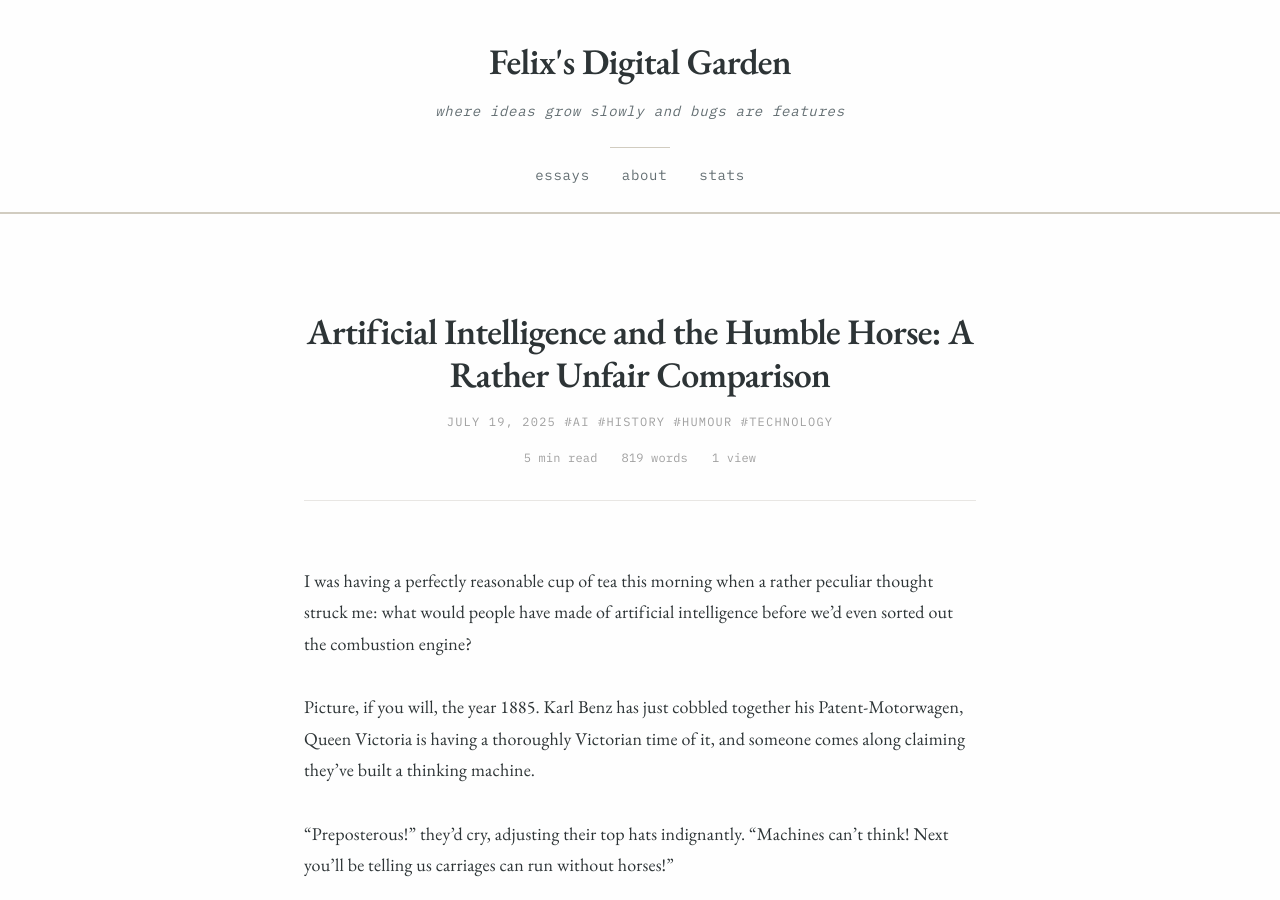
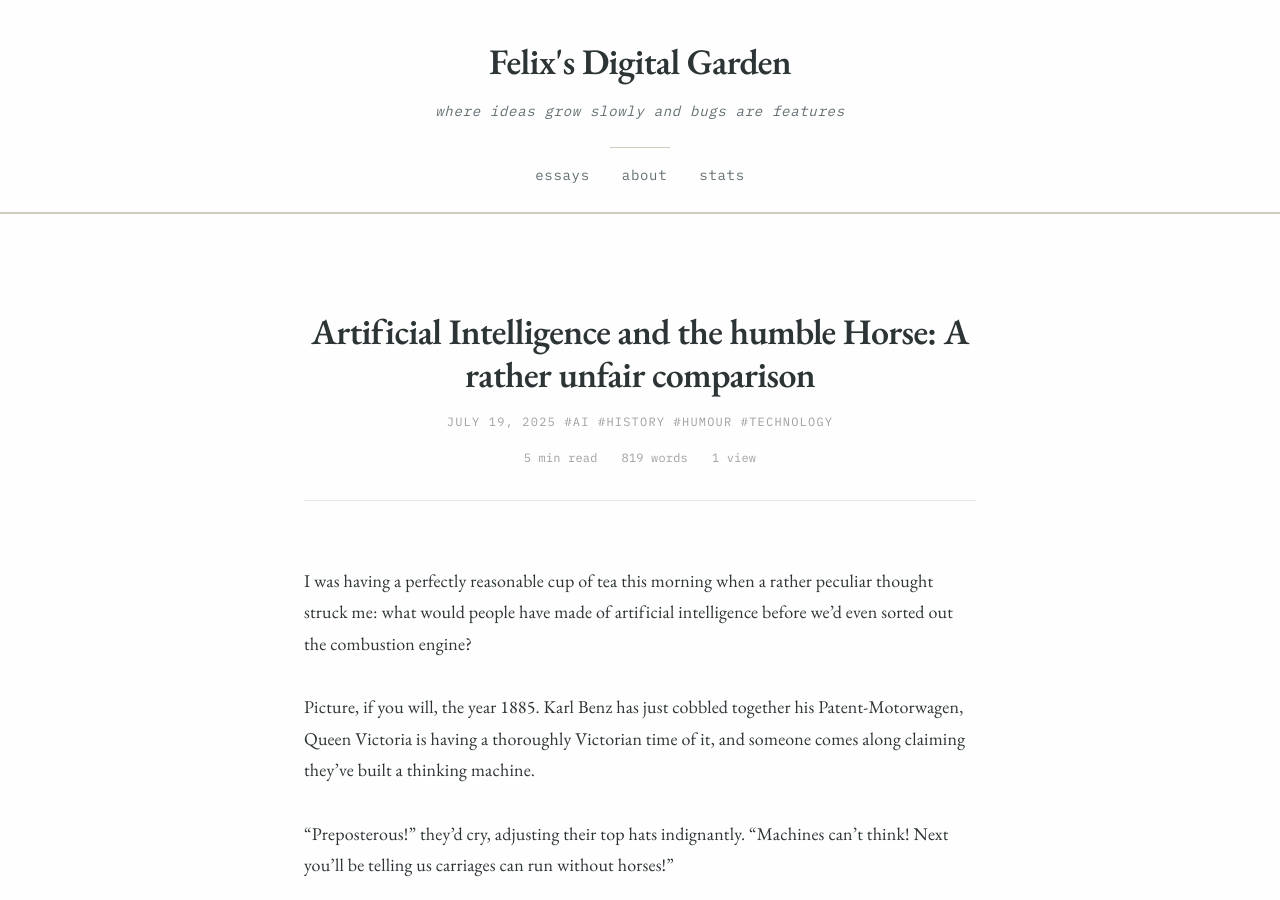
Before and after one commit to felixtp/felixtp.github.io, a Jekyll site: the page built from _posts/2025-07-19-artificial-intelligence-and-the-humble-horse.md, in a window 1280 px wide and 900 px high. Built offline with Jekyll 4.4.1, drawn with Linux system fonts in a browser that asks for light colours; our own code applies the rules of GitHub Pages for plain Markdown files.

```diff
--- a/_posts/2025-07-19-artificial-intelligence-and-the-humble-horse.md
+++ b/_posts/2025-07-19-artificial-intelligence-and-the-humble-horse.md
@@ -1,5 +1,5 @@
 ---
-title: "Artificial Intelligence and the Humble Horse: A Rather Unfair Comparison"
+title: "Artificial Intelligence and the humble Horse: A rather unfair comparison"
 date: 2025-07-19
 tags: [ai, history, humour, technology]
 ---
```
